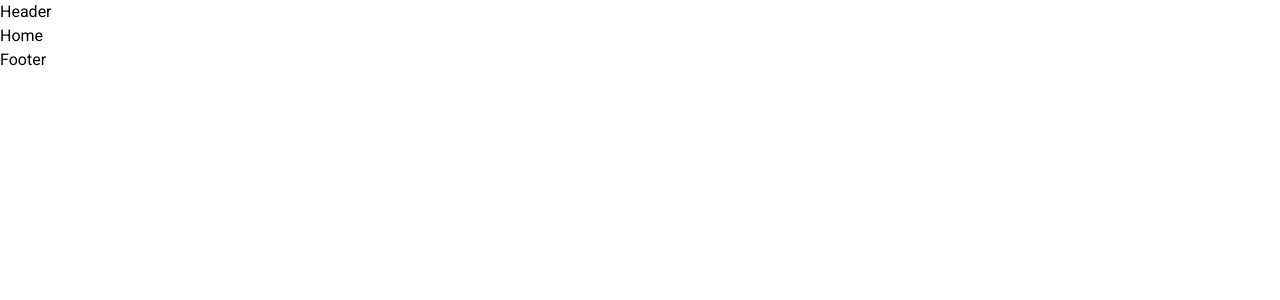
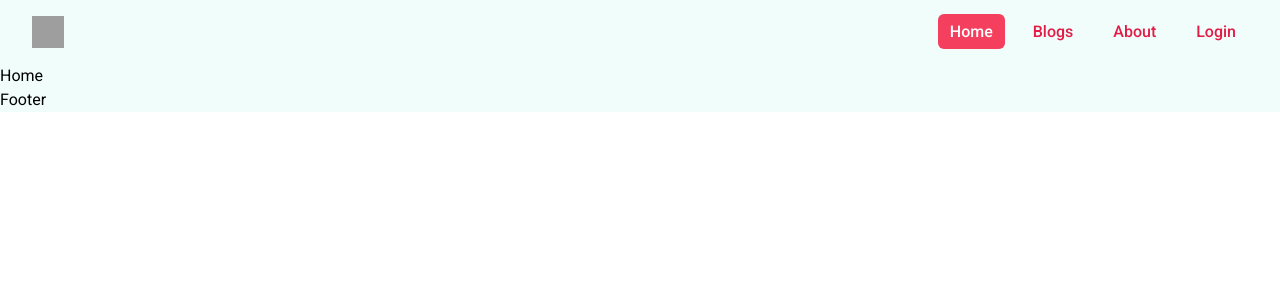
Before and after one commit to engrkashem/tech-hub-client, a React (Create React App) app: page / in a window 1280 px wide. Shown: the top 300 px of the page. Built offline with nearby package versions, Linux system fonts and the light colour scheme; grey boxes are pictures that could not be loaded.

Commit message:
nav bar added

```diff
--- a/package.json
+++ b/package.json
@@ -5,6 +5,7 @@
   "dependencies": {
     "@emotion/react": "^11.9.0",
     "@emotion/styled": "^11.8.1",
+    "@headlessui/react": "^1.6.0",
     "@mui/icons-material": "^5.6.2",
     "@mui/material": "^5.6.3",
     "@testing-library/jest-dom": "^5.16.4",
--- a/src/App.js
+++ b/src/App.js
@@ -12,7 +12,7 @@
 //npm install axios@0.26.1
 function App() {
   return (
-    <div >
+    <div className=" bg-teal-50">
       <Header></Header>
       <Routes>
         <Route path="/" element={<Home />}></Route>
--- a/src/Pages/Header/Header.js
+++ b/src/Pages/Header/Header.js
@@ -1,9 +1,142 @@
 import React from 'react';
+import { Transition } from '@headlessui/react';
+import { useState } from 'react';
+import CustomLink from '../Shared/CustomLink/CustomLink';
 
 const Header = () => {
+    const [isOpen, setIsOpen] = useState(false);
     return (
         <div>
-            <h2>Header</h2>
+            <nav className=" bg-teal-50">
+                <div className=" mx-auto px-4 sm:px-6 lg:px-8">
+                    <div className="flex items-center justify-between h-16">
+                        <div className="w-full flex items-center justify-between">
+                            <div >
+                                <img
+                                    className="h-8 w-8"
+                                    src="https://tailwindui.com/img/logos/workflow-mark-indigo-500.svg"
+                                    alt="Workflow"
+                                />
+                            </div>
+                            <div className="hidden md:block">
+                                <div className="ml-10 flex items-baseline space-x-4">
+                                    <CustomLink
+                                        to="/"
+                                        className="  px-3 py-2 rounded-md text-base font-medium"
+                                    >
+                                        Home
+                                    </CustomLink>
+
+                                    <CustomLink
+                                        to="/blog"
+                                        className="  px-3 py-2 rounded-md text-base font-medium"
+                                    >
+                                        Blogs
+                                    </CustomLink>
+
+                                    <CustomLink
+                                        to="/about"
+                                        className=" px-3 py-2 rounded-md text-base font-medium"
+                                    >
+                                        About
+                                    </CustomLink>
+
+                                    <CustomLink
+                                        to="/login"
+                                        className=" px-3 py-2 rounded-md text-base font-medium"
+                                    >
+                                        Login
+                                    </CustomLink>
+                                </div>
+                            </div>
+                        </div>
+                        <div className="-mr-2 flex md:hidden">
+                            <button
+                                onClick={() => setIsOpen(!isOpen)}
+                                type="button"
+                                className="bg-gray-900 inline-flex items-center justify-center p-2 rounded-md text-gray-400 hover:text-white hover:bg-gray-800 focus:outline-none focus:ring-2 focus:ring-offset-2 focus:ring-offset-gray-800 focus:ring-white"
+                                aria-controls="mobile-menu"
+                                aria-expanded="false"
+                            >
+                                {!isOpen ? (
+                                    <svg
+                                        className="block h-6 w-6"
+                                        fill="none"
+                                        viewBox="0 0 24 24"
+                                        stroke="currentColor"
+                                        aria-hidden="true"
+                                    >
+                                        <path
+                                            strokeLinecap="round"
+                                            strokeLinejoin="round"
+                                            strokeWidth="2"
+                                            d="M4 6h16M4 12h16M4 18h16"
+                                        />
+                                    </svg>
+                                ) : (
+                                    <svg
+                                        className="block h-6 w-6"
+                                        fill="none"
+                                        viewBox="0 0 24 24"
+                                        stroke="currentColor"
+                                        aria-hidden="true"
+                                    >
+                                        <path
+                                            strokeLinecap="round"
+                                            strokeLinejoin="round"
+                                            strokeWidth="2"
+                                            d="M6 18L18 6M6 6l12 12"
+                                        />
+                                    </svg>
+                                )}
+                            </button>
+                        </div>
+                    </div>
+                </div>
+
+                <Transition
+                    show={isOpen}
+                    enter="transition ease-out duration-100 transform"
+                    enterFrom="opacity-0 scale-95"
+                    enterTo="opacity-100 scale-100"
+                    leave="transition ease-in duration-75 transform"
+                    leaveFrom="opacity-100 scale-100"
+                    leaveTo="opacity-0 scale-95"
+                >
+                    <div className="md:hidden" id="mobile-menu">
+                        <div className="px-2 pt-2 pb-3 space-y-1 sm:px-3">
+                            <CustomLink
+                                to="/"
+                                className="  px-3 py-2 rounded-md text-base font-medium"
+                            >
+                                Home
+                            </CustomLink>
+
+                            <CustomLink
+                                to="/blog"
+                                className="  px-3 py-2 rounded-md text-base font-medium"
+                            >
+                                Blogs
+                            </CustomLink>
+
+                            <CustomLink
+                                to="/about"
+                                className=" px-3 py-2 rounded-md text-base font-medium"
+                            >
+                                About
+                            </CustomLink>
+
+                            <CustomLink
+                                to="/login"
+                                className=" px-3 py-2 rounded-md text-base font-medium"
+                            >
+                                Login
+                            </CustomLink>
+                        </div>
+                    </div>
+
+                </Transition>
+            </nav>
         </div>
     );
 };
--- /dev/null
+++ b/src/Pages/Shared/CustomLink/CustomLink.js
@@ -0,0 +1,24 @@
+import React from 'react';
+import { Link, useMatch, useResolvedPath } from 'react-router-dom';
+
+const CustomLink = ({ children, to, ...props }) => {
+    let resolved = useResolvedPath(to);
+    let match = useMatch({ path: resolved.pathname, end: true });
+    return (
+        <div>
+            <Link
+                style={{
+                    backgroundColor: match ? "rgb(244 63 94) " : "rgb(240 253 250)",
+                    color: match ? "white " : "rgb(225 29 72)"
+                }
+                }
+                to={to}
+                {...props}
+            >
+                {children}
+            </Link>
+        </div>
+    );
+};
+
+export default CustomLink;
```
Also changed, not shown: 1 other file (tests, documents, lock files or other folders).
